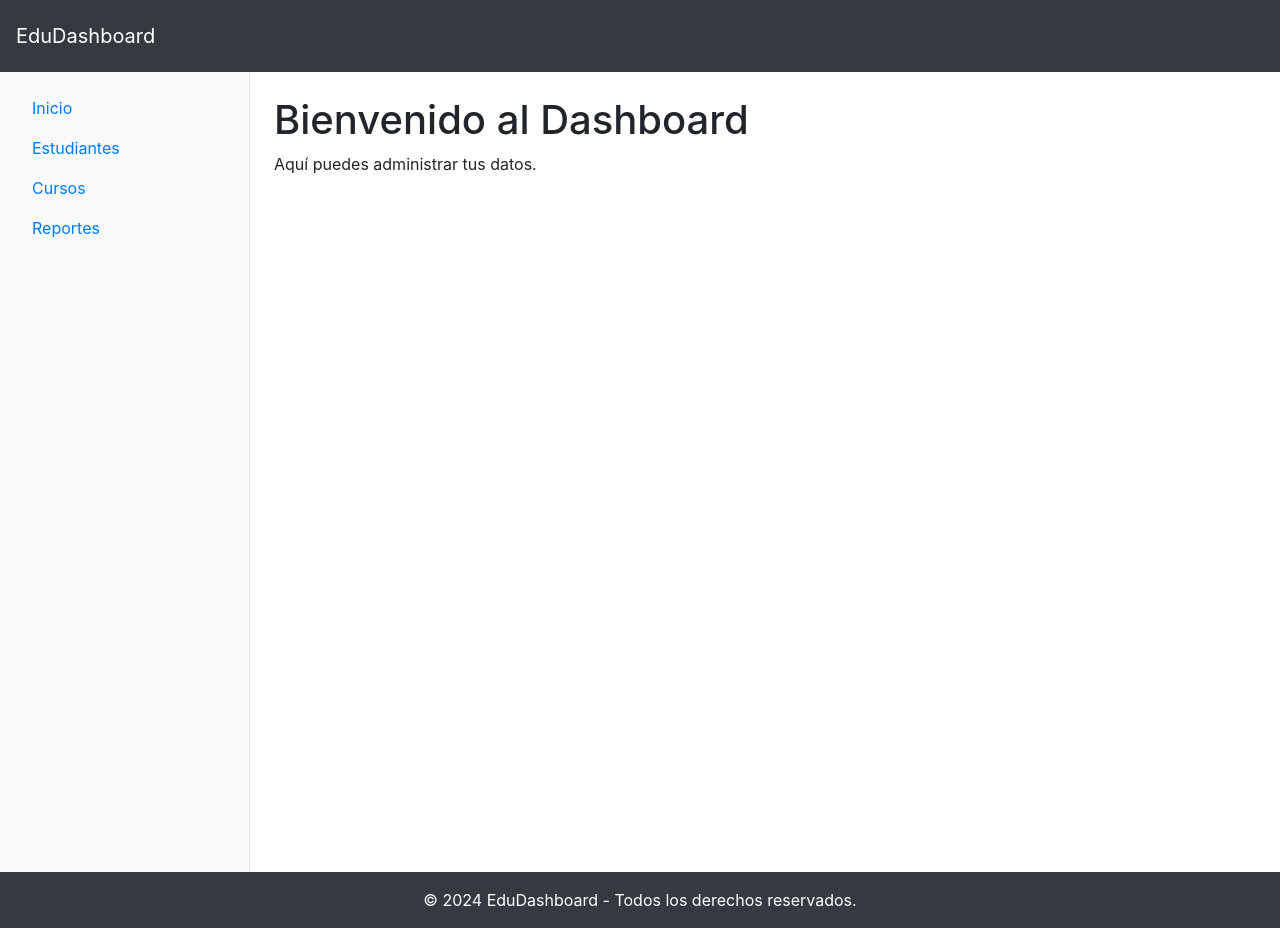
After one commit to Blandskron/M6-L5-Django-DespliegueContenidoDinamico-26-11-2024, a Django app: template proyecto_educativo/templates/base.html in a window 1280 px wide. The commit adds this page. Run offline with Django 3.2, Linux system fonts and the light colour scheme; the template is opened without the code that fills it, so the values that code supplies are empty; some libraries are stand-ins or nearby versions.

Commit message:
creando un base.html y agregando la libreria bootstrap

```diff
--- a/proyecto_educativo/principal/views.py
+++ b/proyecto_educativo/principal/views.py
@@ -1,4 +1,4 @@
 from django.shortcuts import render
 
 def nombre(request):
-    return render(request, 'index.html')
+    return render(request, 'index.html', {'message': 'Hola y bienvenido'})
--- a/proyecto_educativo/proyecto_educativo/settings.py
+++ b/proyecto_educativo/proyecto_educativo/settings.py
@@ -38,6 +38,7 @@ INSTALLED_APPS = [
     'django.contrib.messages',
     'django.contrib.staticfiles',
     'principal',
+    'bootstrap4',
 ]
 
 MIDDLEWARE = [
@@ -55,7 +56,7 @@ ROOT_URLCONF = 'proyecto_educativo.urls'
 TEMPLATES = [
     {
         'BACKEND': 'django.template.backends.django.DjangoTemplates',
-        'DIRS': [],
+        'DIRS': [BASE_DIR, 'templates'],
         'APP_DIRS': True,
         'OPTIONS': {
             'context_processors': [
--- /dev/null
+++ b/proyecto_educativo/templates/base.html
@@ -0,0 +1,51 @@
+<!DOCTYPE html>
+<html lang="en">
+<head>
+    <meta charset="UTF-8">
+    <meta name="viewport" content="width=device-width, initial-scale=1.0">
+    <title>{% block title %}Dashboard{% endblock %}</title>
+    {% load bootstrap4 %}
+    {% bootstrap_css %}
+</head>
+<body>
+    <!-- Header -->
+    <header class="navbar navbar-dark bg-dark text-white p-3">
+        <a class="navbar-brand" href="#">EduDashboard</a>
+    </header>
+
+    <div class="d-flex">
+        <!-- Sidebar -->
+        <nav class="bg-light border-right" style="width: 250px; height: 100vh;">
+            <ul class="nav flex-column p-3">
+                <li class="nav-item">
+                    <a class="nav-link" href="#">Inicio</a>
+                </li>
+                <li class="nav-item">
+                    <a class="nav-link" href="#">Estudiantes</a>
+                </li>
+                <li class="nav-item">
+                    <a class="nav-link" href="#">Cursos</a>
+                </li>
+                <li class="nav-item">
+                    <a class="nav-link" href="#">Reportes</a>
+                </li>
+            </ul>
+        </nav>
+
+        <!-- Main Content -->
+        <main class="flex-grow-1 p-4">
+            {% block content %}
+            <h1>Bienvenido al Dashboard</h1>
+            <p>Aquí puedes administrar tus datos.</p>
+            {% endblock %}
+        </main>
+    </div>
+
+    <!-- Footer -->
+    <footer class="bg-dark text-white text-center p-3 mt-auto">
+        © 2024 EduDashboard - Todos los derechos reservados.
+    </footer>
+
+    {% bootstrap_javascript jquery="full" %}
+</body>
+</html>
```
Also changed, not shown: proyecto_educativo/principal/templates/index.html (+12 -11 lines), requirements.txt (added, +7 -0 lines).
